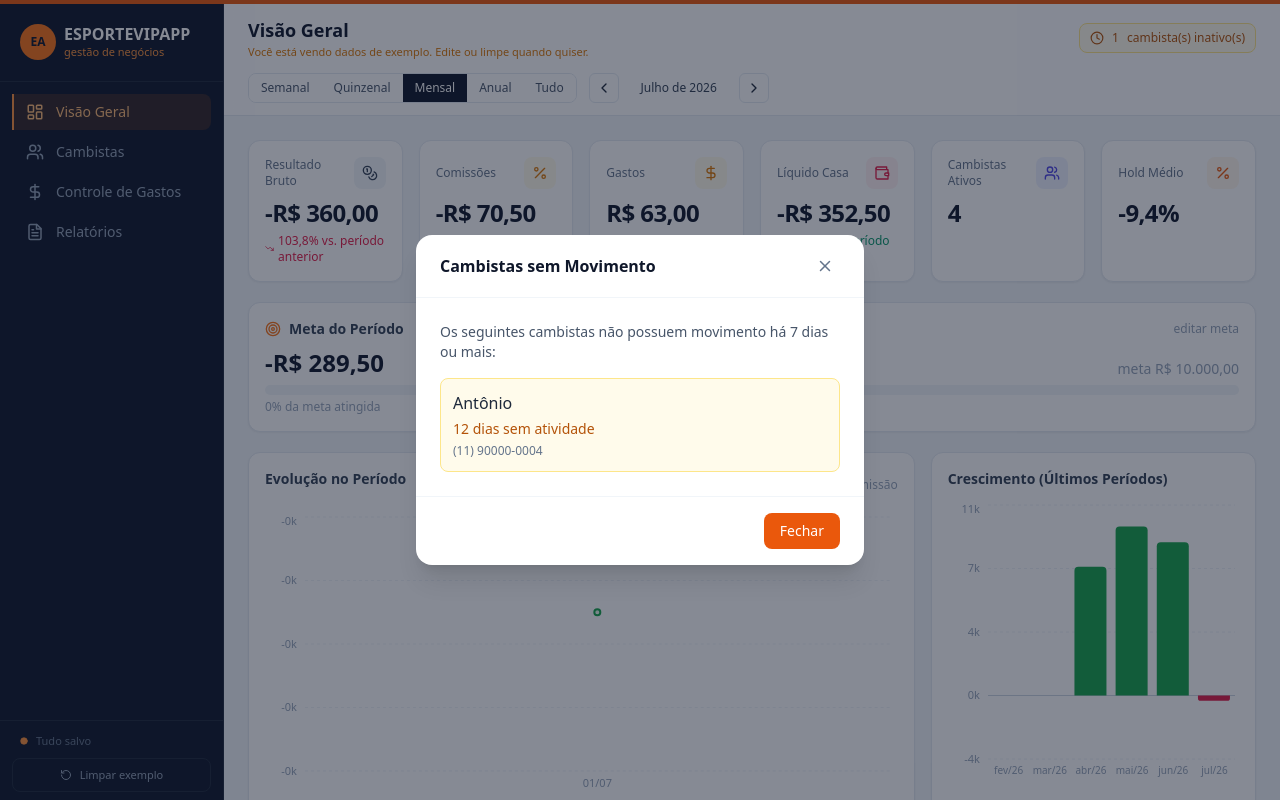
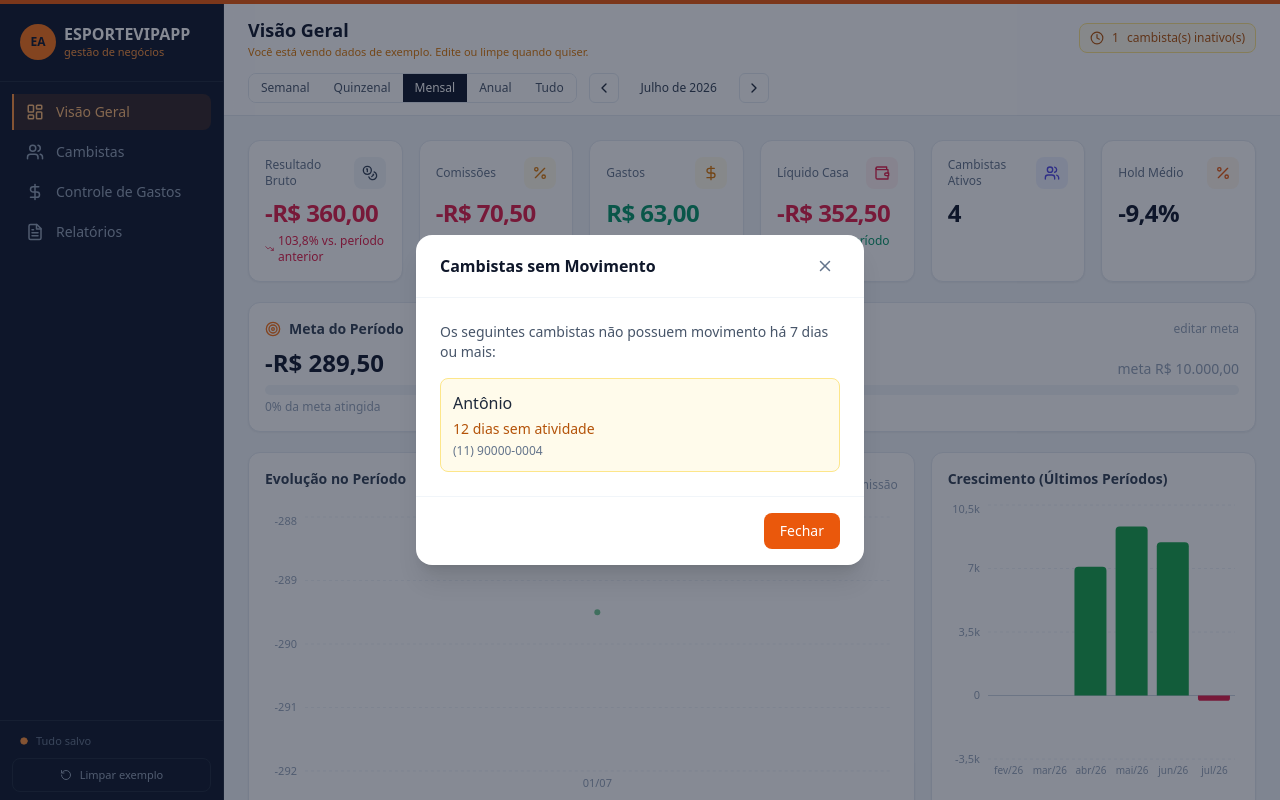
Before and after one commit to afilhomarcusa-eng/ESPORTEVIPAPP, a React (Vite) app: page / in a window 1280 px wide. Shown: the top 800 px of the page. Built offline with nearby package versions, Linux system fonts and the light colour scheme.

Commit message:
design: refazer graficos do dashboard (eixos legiveis, barras finas, pizza->barras) e KPIs coloridos por valor

```diff
--- a/src/App.jsx
+++ b/src/App.jsx
@@ -18,6 +18,11 @@ const brl = (n) =>
   new Intl.NumberFormat("pt-BR", { style: "currency", currency: "BRL" }).format(Math.abs(n || 0));
 const numFmt = (n) => Math.abs(n || 0).toLocaleString("pt-BR", { minimumFractionDigits: 2, maximumFractionDigits: 2 });
 const pct = (n) => `${(n * 100).toLocaleString("pt-BR", { maximumFractionDigits: 1 })}%`;
+const fmtEixo = (v) => {
+  const abs = Math.abs(v);
+  if (abs >= 1000) return (v / 1000).toLocaleString("pt-BR", { maximumFractionDigits: 1 }) + "k";
+  return v.toLocaleString("pt-BR", { maximumFractionDigits: 0 });
+};
 const toNum = (v) => { const n = parseFloat(String(v).replace(",", ".")); return isNaN(n) ? 0 : n; };
 const pad = (n) => String(n).padStart(2, "0");
 const iso = (d) => `${d.getFullYear()}-${pad(d.getMonth() + 1)}-${pad(d.getDate())}`;
@@ -485,7 +490,7 @@ const KPI_CORES = {
   rose: "bg-rose-50 text-rose-600",
 };
 
-function Kpi({ titulo, valor, delta, icon: Ic, cor = "orange", inverso = false }) {
+function Kpi({ titulo, valor, delta, icon: Ic, cor = "orange", inverso = false, corValor = "text-slate-900" }) {
   const bom = inverso ? (delta ?? 0) <= 0 : (delta ?? 0) >= 0;
   return (
     <div className="bg-white rounded-xl border border-slate-200 shadow-sm p-4 min-w-0 transition hover:shadow-md hover:border-slate-300">
@@ -493,7 +498,7 @@ function Kpi({ titulo, valor, delta, icon: Ic, cor = "orange", inverso = false }
         <span className="text-xs font-medium text-slate-500">{titulo}</span>
         <span className={`w-8 h-8 rounded-lg flex items-center justify-center shrink-0 ${KPI_CORES[cor] || KPI_CORES.orange}`}><Ic size={16} /></span>
       </div>
-      <div className="mt-2 text-2xl font-semibold text-slate-900 tabular-nums tracking-tight truncate">{valor}</div>
+      <div className={`mt-2 text-2xl font-semibold tabular-nums tracking-tight truncate ${corValor}`}>{valor}</div>
       {delta != null && isFinite(delta) && (
         <div className={`mt-1 inline-flex items-center gap-1 text-xs font-medium ${bom ? "text-emerald-600" : "text-rose-600"}`}>
           {bom ? <TrendingUp size={13} /> : <TrendingDown size={13} />} {pct(Math.abs(delta))} vs. período anterior
@@ -571,10 +576,10 @@ function Dashboard({ db, update, cambById, lancs, totais, totaisPrev, gran, ref_
   return (
     <div className="space-y-5">
       <div className="grid grid-cols-2 lg:grid-cols-3 xl:grid-cols-6 gap-4">
-        <Kpi titulo="Resultado Bruto" valor={money(totais.bruto)} delta={delta(totais.bruto, totaisPrev.bruto)} icon={Coins} cor="slate" />
-        <Kpi titulo="Comissões" valor={money(totais.comissao)} delta={delta(totais.comissao, totaisPrev.comissao)} icon={Percent} cor="amber" inverso />
-        <Kpi titulo="Gastos" valor={money(gastosPeriodo)} delta={delta(gastosPeriodo, gastosPrev)} icon={DollarSign} cor="amber" inverso />
-        <Kpi titulo="Líquido Casa" valor={money(liquidoCasa)} delta={delta(liquidoCasa, liquidoCasaPrev)} icon={Wallet} cor={liquidoCasa >= 0 ? "emerald" : "rose"} />
+        <Kpi titulo="Resultado Bruto" valor={money(totais.bruto)} delta={delta(totais.bruto, totaisPrev.bruto)} icon={Coins} cor="slate" corValor={totais.bruto >= 0 ? "text-emerald-600" : "text-rose-600"} />
+        <Kpi titulo="Comissões" valor={money(totais.comissao)} delta={delta(totais.comissao, totaisPrev.comissao)} icon={Percent} cor="amber" inverso corValor={totais.comissao >= 0 ? "text-emerald-600" : "text-rose-600"} />
+        <Kpi titulo="Gastos" valor={money(gastosPeriodo)} delta={delta(gastosPeriodo, gastosPrev)} icon={DollarSign} cor="amber" inverso corValor={gastosPeriodo >= 0 ? "text-emerald-600" : "text-rose-600"} />
+        <Kpi titulo="Líquido Casa" valor={money(liquidoCasa)} delta={delta(liquidoCasa, liquidoCasaPrev)} icon={Wallet} cor={liquidoCasa >= 0 ? "emerald" : "rose"} corValor={liquidoCasa >= 0 ? "text-emerald-600" : "text-rose-600"} />
         <Kpi titulo="Cambistas Ativos" valor={`${cambistasAtivos}`} icon={Users} cor="indigo" />
         {totais.holdMedio != null && <Kpi titulo="Hold Médio" valor={pct(totais.holdMedio)} icon={Percent} cor="orange" />}
       </div>
@@ -614,11 +619,11 @@ function Dashboard({ db, update, cambById, lancs, totais, totaisPrev, gran, ref_
                 </defs>
                 <CartesianGrid strokeDasharray="3 3" stroke="#eef2f7" vertical={false} />
                 <XAxis dataKey="rot" tick={{ fontSize: 11, fill: "#94a3b8" }} tickLine={false} axisLine={false} />
-                <YAxis tick={{ fontSize: 11, fill: "#94a3b8" }} tickLine={false} axisLine={false} tickFormatter={(v) => (v / 1000).toFixed(0) + "k"} width={40} />
+                <YAxis tick={{ fontSize: 11, fill: "#94a3b8" }} tickLine={false} axisLine={false} tickFormatter={fmtEixo} width={40} />
                 <Tooltip formatter={(v, n) => [brl(v), n === "receber" ? "Líquido" : "Comissão"]} labelStyle={{ fontWeight: 600 }} contentStyle={{ borderRadius: 10, border: "1px solid #e2e8f0", fontSize: 12 }} />
                 <ReferenceLine y={0} stroke="#cbd5e1" />
-                <Area type="monotone" dataKey="receber" stroke="#16a34a" strokeWidth={2} fill="url(#gradOrange)" name="receber" />
-                <Line type="monotone" dataKey="comissao" stroke="#64748b" strokeWidth={1.6} dot={false} name="comissao" />
+                <Area type="monotone" dataKey="receber" stroke="#16a34a" strokeWidth={2.5} fill="url(#gradOrange)" name="receber" dot={{ r: 3, fill: "#16a34a", strokeWidth: 0 }} activeDot={{ r: 5 }} />
+                <Line type="monotone" dataKey="comissao" stroke="#94a3b8" strokeWidth={1.6} strokeDasharray="4 3" dot={false} name="comissao" />
               </AreaChart>
             </ResponsiveContainer>
           </div>
@@ -631,10 +636,10 @@ function Dashboard({ db, update, cambById, lancs, totais, totaisPrev, gran, ref_
               <BarChart data={crescimento} margin={{ top: 4, right: 4, left: 0, bottom: 0 }}>
                 <CartesianGrid strokeDasharray="3 3" stroke="#eef2f7" vertical={false} />
                 <XAxis dataKey="rot" tick={{ fontSize: 10, fill: "#94a3b8" }} tickLine={false} axisLine={false} interval={0} />
-                <YAxis tick={{ fontSize: 11, fill: "#94a3b8" }} tickLine={false} axisLine={false} tickFormatter={(v) => (v / 1000).toFixed(0) + "k"} width={40} />
+                <YAxis tick={{ fontSize: 11, fill: "#94a3b8" }} tickLine={false} axisLine={false} tickFormatter={fmtEixo} width={40} />
                 <Tooltip formatter={(v) => [brl(v), "Líquido"]} contentStyle={{ borderRadius: 10, border: "1px solid #e2e8f0", fontSize: 12 }} />
                 <ReferenceLine y={0} stroke="#cbd5e1" />
-                <Bar dataKey="receber" radius={[4, 4, 0, 0]}>
+                <Bar dataKey="receber" radius={[4, 4, 0, 0]} maxBarSize={40}>
                   {crescimento.map((d, i) => <Cell key={i} fill={d.receber >= 0 ? "#16a34a" : "#e11d48"} />)}
                 </Bar>
               </BarChart>
@@ -650,11 +655,11 @@ function Dashboard({ db, update, cambById, lancs, totais, totaisPrev, gran, ref_
             <ResponsiveContainer width="100%" height="100%">
               <BarChart data={porCambista} layout="vertical" margin={{ top: 4, right: 16, left: 0, bottom: 0 }}>
                 <CartesianGrid strokeDasharray="3 3" stroke="#eef2f7" horizontal={false} />
-                <XAxis type="number" tick={{ fontSize: 11, fill: "#94a3b8" }} tickLine={false} axisLine={false} tickFormatter={(v) => (v / 1000).toFixed(0) + "k"} />
+                <XAxis type="number" tick={{ fontSize: 11, fill: "#94a3b8" }} tickLine={false} axisLine={false} tickFormatter={fmtEixo} />
                 <YAxis type="category" dataKey="nome" width={90} tick={{ fontSize: 11, fill: "#475569" }} tickLine={false} axisLine={false} />
                 <Tooltip formatter={(v) => [brl(v), "Líquido"]} contentStyle={{ borderRadius: 10, border: "1px solid #e2e8f0", fontSize: 12 }} />
                 <ReferenceLine x={0} stroke="#cbd5e1" />
-                <Bar dataKey="receber" radius={[0, 4, 4, 0]}>
+                <Bar dataKey="receber" radius={[0, 4, 4, 0]} maxBarSize={32}>
                   {porCambista.map((d, i) => <Cell key={i} fill={d.receber >= 0 ? "#16a34a" : "#e11d48"} />)}
                 </Bar>
               </BarChart>
@@ -666,13 +671,16 @@ function Dashboard({ db, update, cambById, lancs, totais, totaisPrev, gran, ref_
           <div className={titSec}>Comissões por Cambista</div>
           <div className="h-64 w-full">
             <ResponsiveContainer width="100%" height="100%">
-              <PieChart>
-                <Pie data={porCambista} dataKey="comissao" nameKey="nome" cx="50%" cy="50%" innerRadius={45} outerRadius={80} paddingAngle={2}>
-                  {porCambista.map((d, i) => <Cell key={i} fill={CORES_LARANJA[i % CORES_LARANJA.length]} />)}
-                </Pie>
-                <Tooltip formatter={(v) => brl(v)} contentStyle={{ borderRadius: 10, border: "1px solid #e2e8f0", fontSize: 12 }} />
-                <Legend wrapperStyle={{ fontSize: 11 }} />
-              </PieChart>
+              <BarChart data={porCambista} layout="vertical" margin={{ top: 4, right: 16, left: 0, bottom: 0 }}>
+                <CartesianGrid strokeDasharray="3 3" stroke="#eef2f7" horizontal={false} />
+                <XAxis type="number" tick={{ fontSize: 11, fill: "#94a3b8" }} tickLine={false} axisLine={false} tickFormatter={fmtEixo} />
+                <YAxis type="category" dataKey="nome" width={90} tick={{ fontSize: 11, fill: "#475569" }} tickLine={false} axisLine={false} />
+                <Tooltip formatter={(v) => [brl(v), "Comissão"]} contentStyle={{ borderRadius: 10, border: "1px solid #e2e8f0", fontSize: 12 }} />
+                <ReferenceLine x={0} stroke="#cbd5e1" />
+                <Bar dataKey="comissao" radius={[0, 4, 4, 0]} maxBarSize={32}>
+                  {porCambista.map((d, i) => <Cell key={i} fill={d.comissao >= 0 ? "#f59e0b" : "#e11d48"} />)}
+                </Bar>
+              </BarChart>
             </ResponsiveContainer>
           </div>
         </div>
@@ -1250,7 +1258,7 @@ function GastosControl({ db, update, gran, ref_, range }) {
             <LineChart data={tendenciaGastos} margin={{ top: 4, right: 8, left: 0, bottom: 0 }}>
               <CartesianGrid strokeDasharray="3 3" stroke="#eef2f7" vertical={false} />
               <XAxis dataKey="rot" tick={{ fontSize: 10, fill: "#94a3b8" }} tickLine={false} axisLine={false} />
-              <YAxis tick={{ fontSize: 11, fill: "#94a3b8" }} tickLine={false} axisLine={false} tickFormatter={(v) => (v / 1000).toFixed(0) + "k"} width={40} />
+              <YAxis tick={{ fontSize: 11, fill: "#94a3b8" }} tickLine={false} axisLine={false} tickFormatter={fmtEixo} width={40} />
               <Tooltip formatter={(v) => [brl(v), "Total"]} contentStyle={{ borderRadius: 10, border: "1px solid #e2e8f0", fontSize: 12 }} />
               <ReferenceLine y={0} stroke="#cbd5e1" />
               <Line type="monotone" dataKey="total" stroke="#475569" strokeWidth={2.5} dot={{ r: 4, fill: "#475569" }} activeDot={{ r: 6 }} />
```
